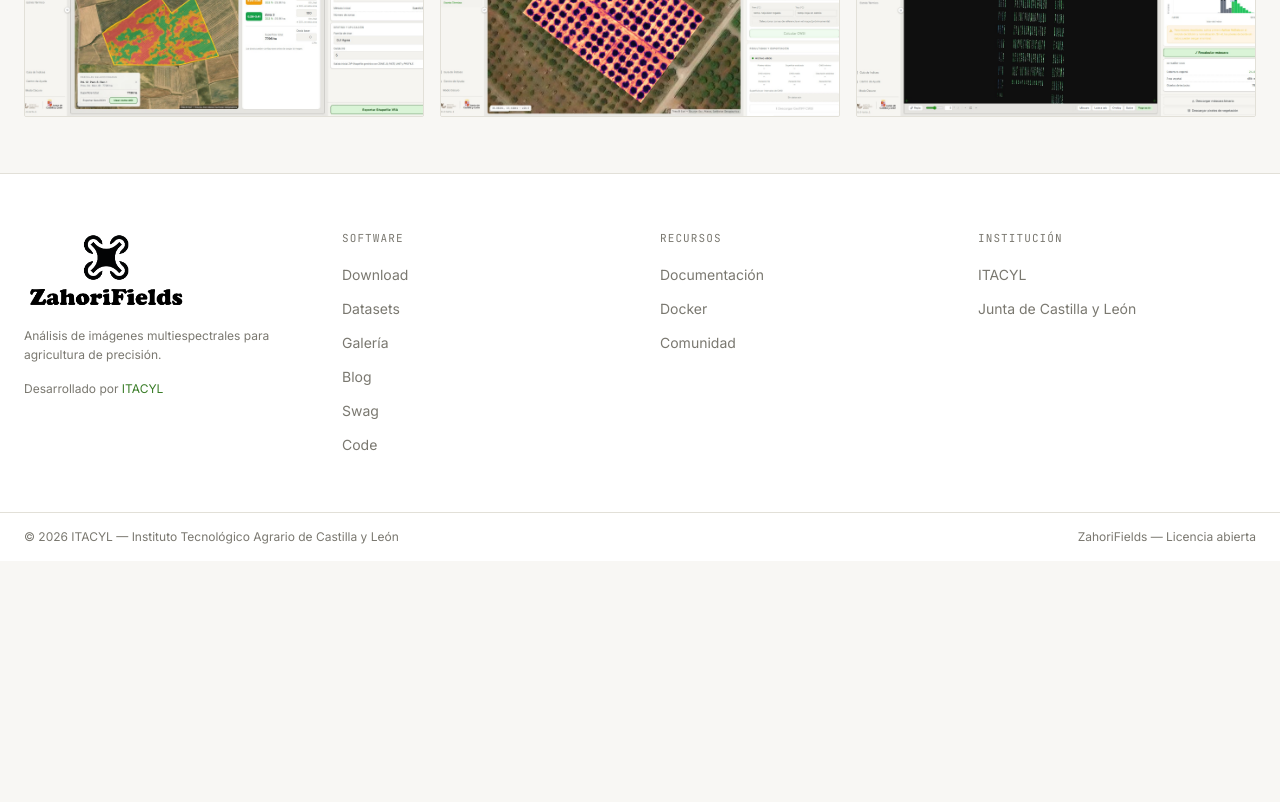
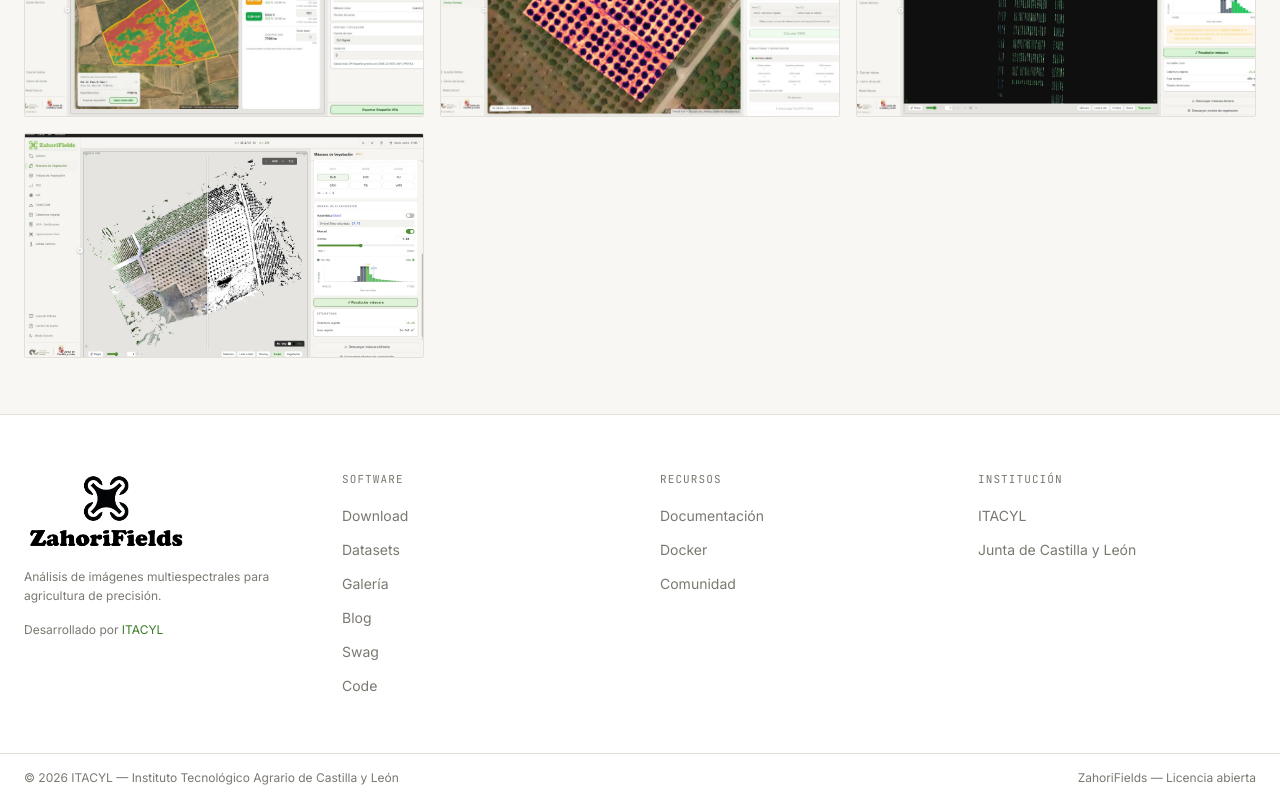
Before and after one commit to vacashot/zahorifields-web, a React (Vite) app: page /galeria in a window 1280 px wide. Shown: the part 960-1762 px from the top of the page. Before the commit the page ends 1521 px from the top, so only its background shows below. Built offline with nearby package versions, Linux system fonts and the light colour scheme.

Commit message:
Add swipe mascara pistacho to gallery

```diff
--- a/src/pages/Galeria.jsx
+++ b/src/pages/Galeria.jsx
@@ -10,7 +10,8 @@ const items = [
   { src: '/galeria/plan_aplicacion.jpg',      type: 'image', caption: 'Plan de aplicación' },
   { src: '/galeria/vra_zonificacion.jpg',          type: 'image', caption: 'VRA · Zonificación' },
   { src: '/galeria/modulo_estres_termico.jpg',     type: 'image', caption: 'Módulo estrés térmico' },
-  { src: '/galeria/modulo_mascara_vegetacion.jpg', type: 'image', caption: 'Módulo máscara de vegetación' },
+  { src: '/galeria/modulo_mascara_vegetacion.jpg',  type: 'image', caption: 'Módulo máscara de vegetación' },
+  { src: '/galeria/swipe_mascara_pistacho.jpg',     type: 'image', caption: 'Swipe máscara · Pistacho' },
 ]
 
 function MediaThumb({ item, onClick }) {
```
Also changed, not shown: public/galeria/swipe_mascara_pistacho.jpg (added).
